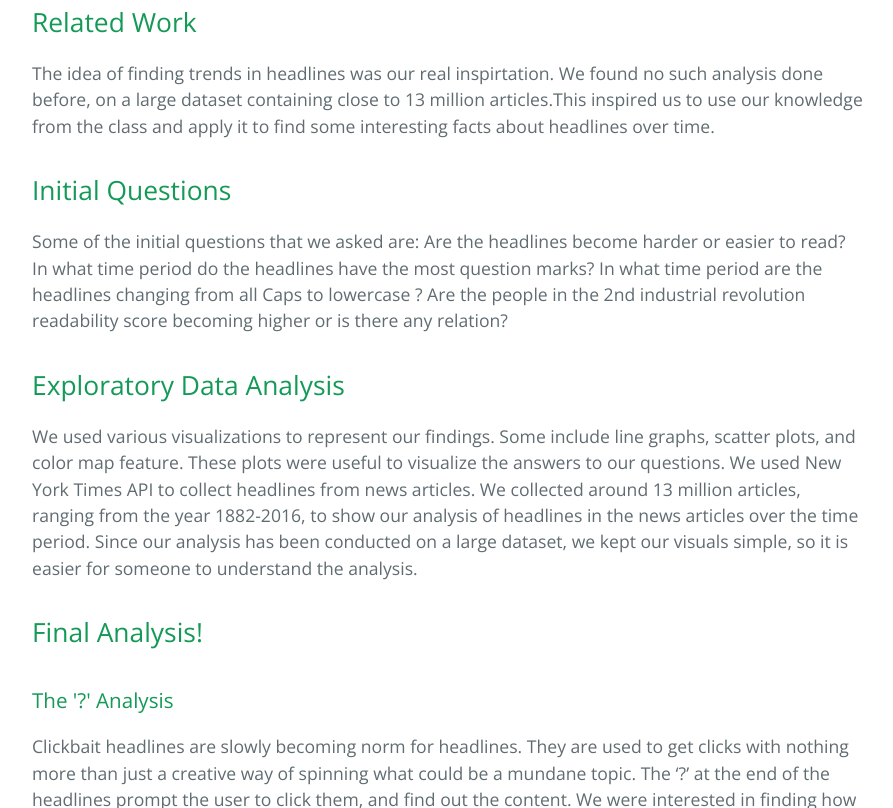
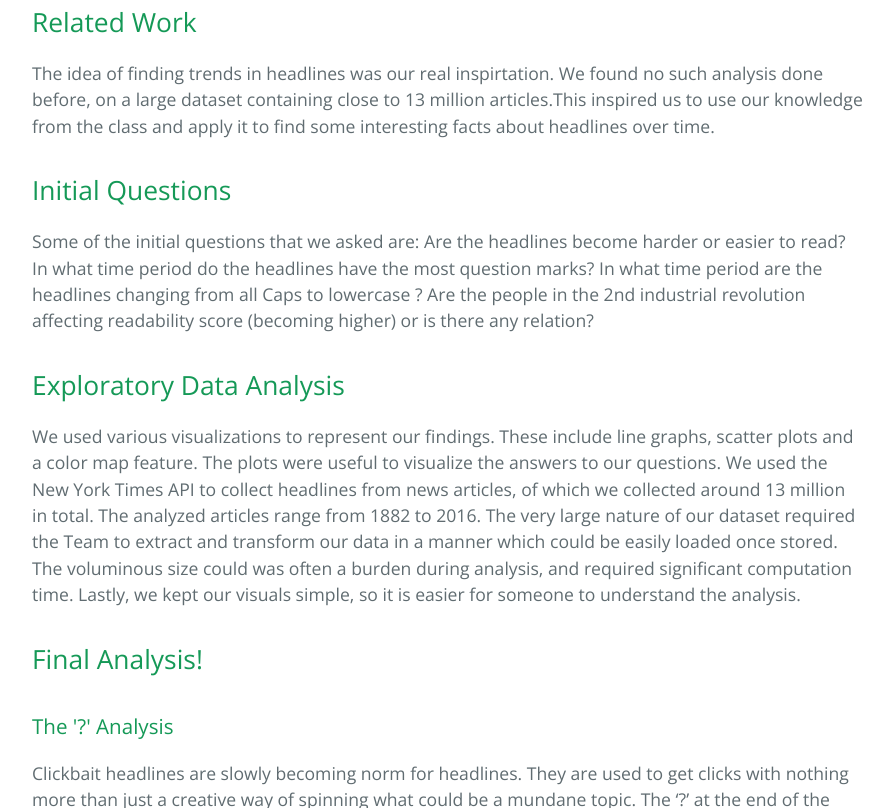
Before and after one commit to headlineanalysis/CSCE489, a plain HTML site: page index.html in a window 1280 px wide. Shown: the part 645-1453 px from the top of the page, without its empty margins (192-1085 px from the left). Drawn offline with nearby package versions, Linux system fonts and the light colour scheme.

Commit message:
Update index.html

```diff
--- a/index.html
+++ b/index.html
@@ -38,14 +38,15 @@
       <h2>Initial Questions</h2>
       <p>Some of the initial questions that we asked are:  Are the headlines become harder or easier to read?
         In what time period do the headlines have the most question marks?  In what time period are the  headlines changing
-        from all Caps to lowercase ? Are the people in the 2nd industrial revolution readability score becoming higher or is
+        from all Caps to lowercase ? Are the people in the 2nd industrial revolution affecting readability score (becoming higher) or is
         there any relation?<p>
       <h2>Exploratory Data Analysis</h2>
-      <p>We used various visualizations to represent our findings. Some include line graphs, scatter plots, and color map feature.
-      These plots were useful to visualize the answers to our questions. We used New York Times API to collect headlines from news
-      articles. We collected around 13 million articles, ranging from the year 1882-2016, to show our analysis of headlines in the
-      news articles over the time period. Since our analysis has been conducted on a large dataset,
-      we kept our visuals simple, so it is easier for someone to understand the analysis.<p>
+      <p>We used various visualizations to represent our findings. These include line graphs, scatter plots and a color map feature.
+        The plots were useful to visualize the answers to our questions. We used the New York Times API to collect headlines from
+        news articles, of which we collected around 13 million in total. The analyzed articles range from 1882 to 2016. The very
+        large nature of our dataset required the Team to extract and transform our data in a manner which could be easily loaded
+        once stored. The voluminous size could was often a burden during analysis, and required significant computation time.
+        Lastly, we kept our visuals simple, so it is easier for someone to understand the analysis.<p>
 
       <h2>Final Analysis!</h2>
 
```
